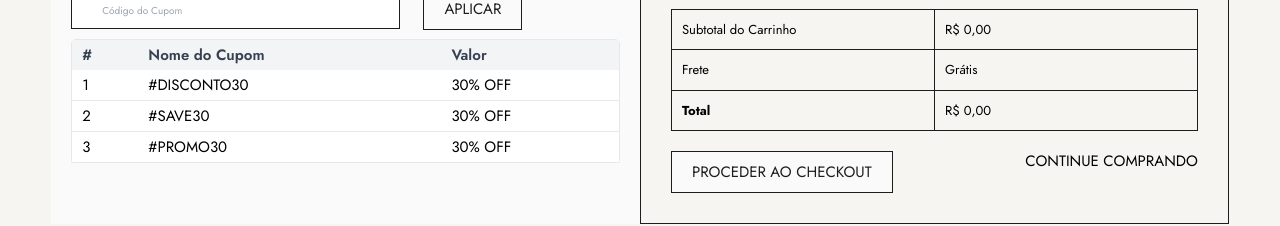
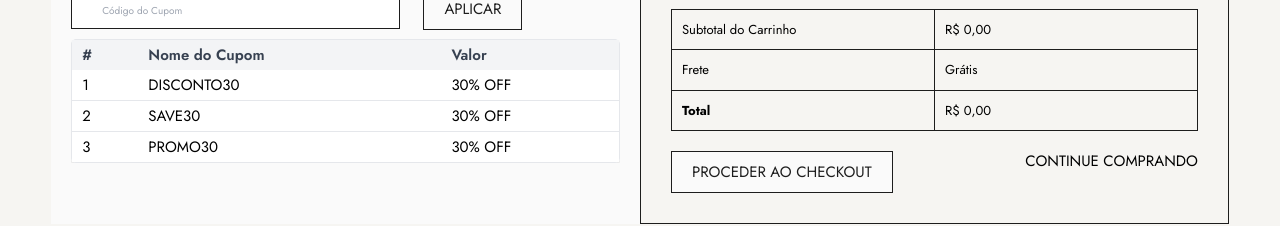
Before and after one commit to josevitor555/MyShirt, a website: page public/shoppingPage.html in a window 1280 px wide. Shown: the part 399-625 px from the top of the page. Drawn offline with nearby package versions, Linux system fonts and the light colour scheme.

Commit message:
16/11/2024

```diff
--- a/public/shoppingPage.html
+++ b/public/shoppingPage.html
@@ -58,17 +58,17 @@
                         <tbody class="divide-y divide-gray-200">
                             <tr>
                                 <td class="px-4 py-2 text-2xl"> 1 </td>
-                                <td class="px-4 py-2 text-2xl"> #DISCONTO30 </td>
+                                <td class="px-4 py-2 text-2xl"> DISCONTO30 </td>
                                 <td class="px-4 py-2 text-2xl"> 30% OFF</td>
                             </tr>
                             <tr>
                                 <td class="px-4 py-2 text-2xl"> 2 </td>
-                                <td class="px-4 py-2 text-2xl"> #SAVE30 </td>
+                                <td class="px-4 py-2 text-2xl"> SAVE30 </td>
                                 <td class="px-4 py-2 text-2xl"> 30% OFF </td>
                             </tr>
                             <tr>
                                 <td class="px-4 py-2 text-2xl"> 3 </td>
-                                <td class="px-4 py-2 text-2xl"> #PROMO30 </td>
+                                <td class="px-4 py-2 text-2xl"> PROMO30 </td>
                                 <td class="px-4 py-2 text-2xl"> 30% OFF </td>
                             </tr>
                         </tbody>
```
